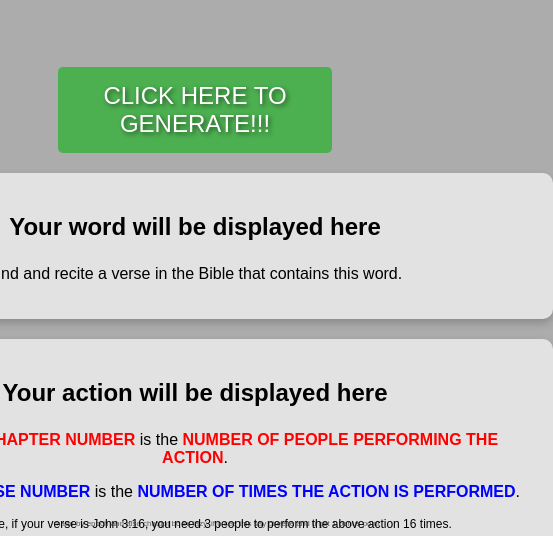
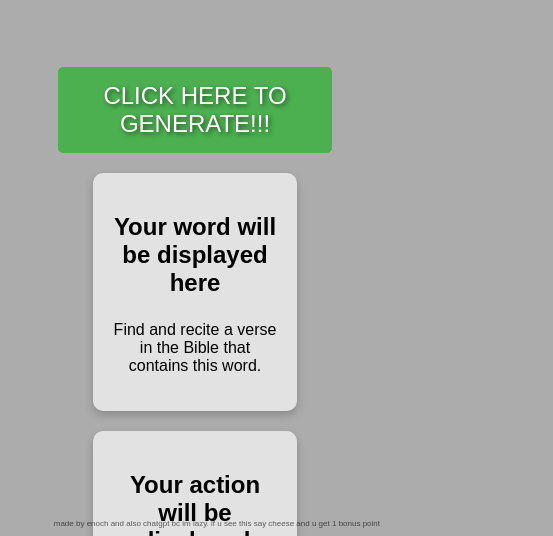
Before and after one commit to ewei03/sg-olympics-infinite-relay-race-w25, a plain HTML site: page index.html in a window 390 px wide. Shown: the part 308-844 px from the top of the page, 553 px wide, since content can reach past the window. Drawn offline with Linux system fonts and the light colour scheme.

Commit message:
fixed dimensions responsiveness

```diff
--- a/styles.css
+++ b/styles.css
@@ -15,8 +15,6 @@ body {
     background-color: var(--bg);
     padding: 50px;
     gap: 20px;
-    width: auto;
-    height: auto;
 }
 .container {
     background: rgb(226, 226, 226);
@@ -24,7 +22,7 @@ body {
     border-radius: 10px;
     box-shadow: 0 4px 8px rgba(0, 0, 0, 0.2);
     display: inline-block;
-    width: 80vh;
+    width: 60%;
 }
 button {
     background-color: #4CAF50;
```
